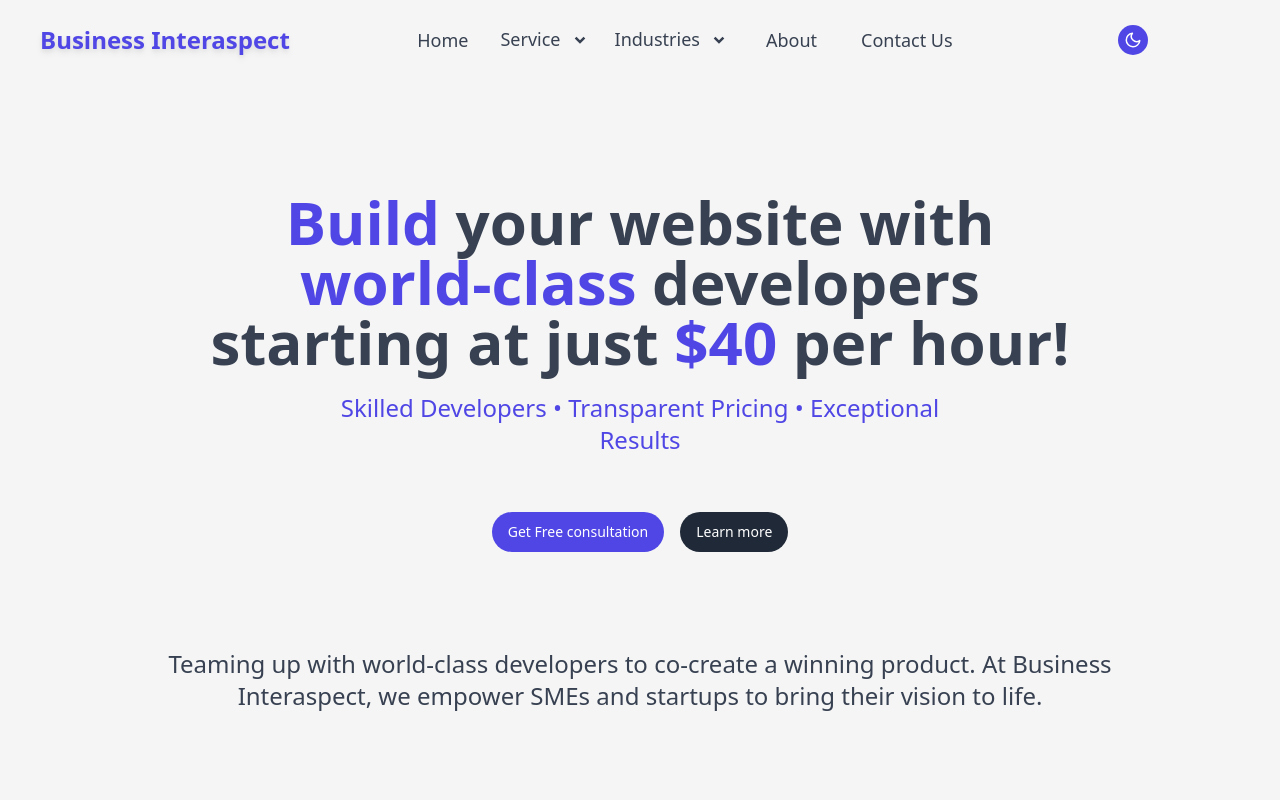
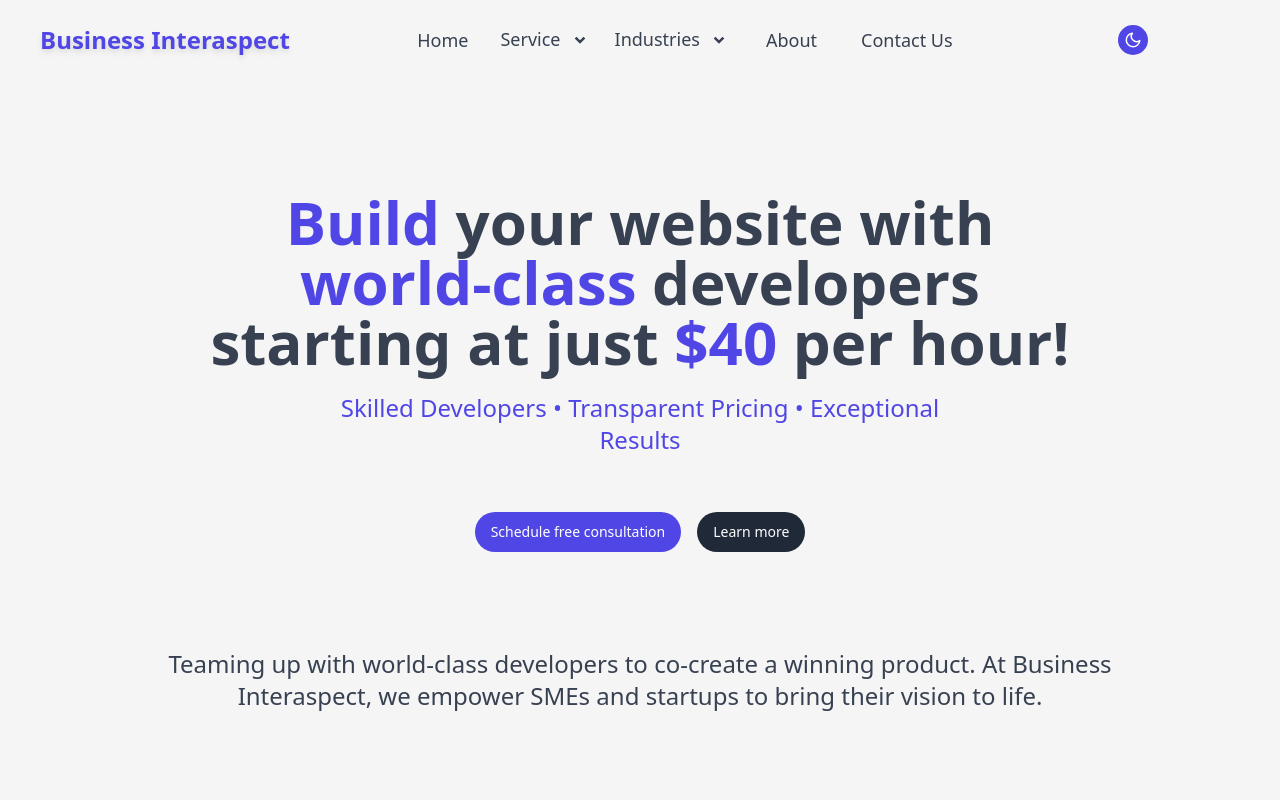
Before and after one commit to ImranAhmed26/business-interaspect-frontend, a Next.js app: page / in a window 1280 px wide. Shown: the top 800 px of the page. Built offline with nearby package versions, Linux system fonts and the light colour scheme.

Commit message:
Update: btn text

```diff
--- a/src/components/Home/Banner/index.tsx
+++ b/src/components/Home/Banner/index.tsx
@@ -53,7 +53,7 @@
         variants={itemVariants()}
       >
         <ActionButton
-          title='Get Free consultation'
+          title='Schedule free consultation'
           func={handleStartBuilding}
         />
         <AltButton title='Learn more' func={handleLearnMore} />
```
